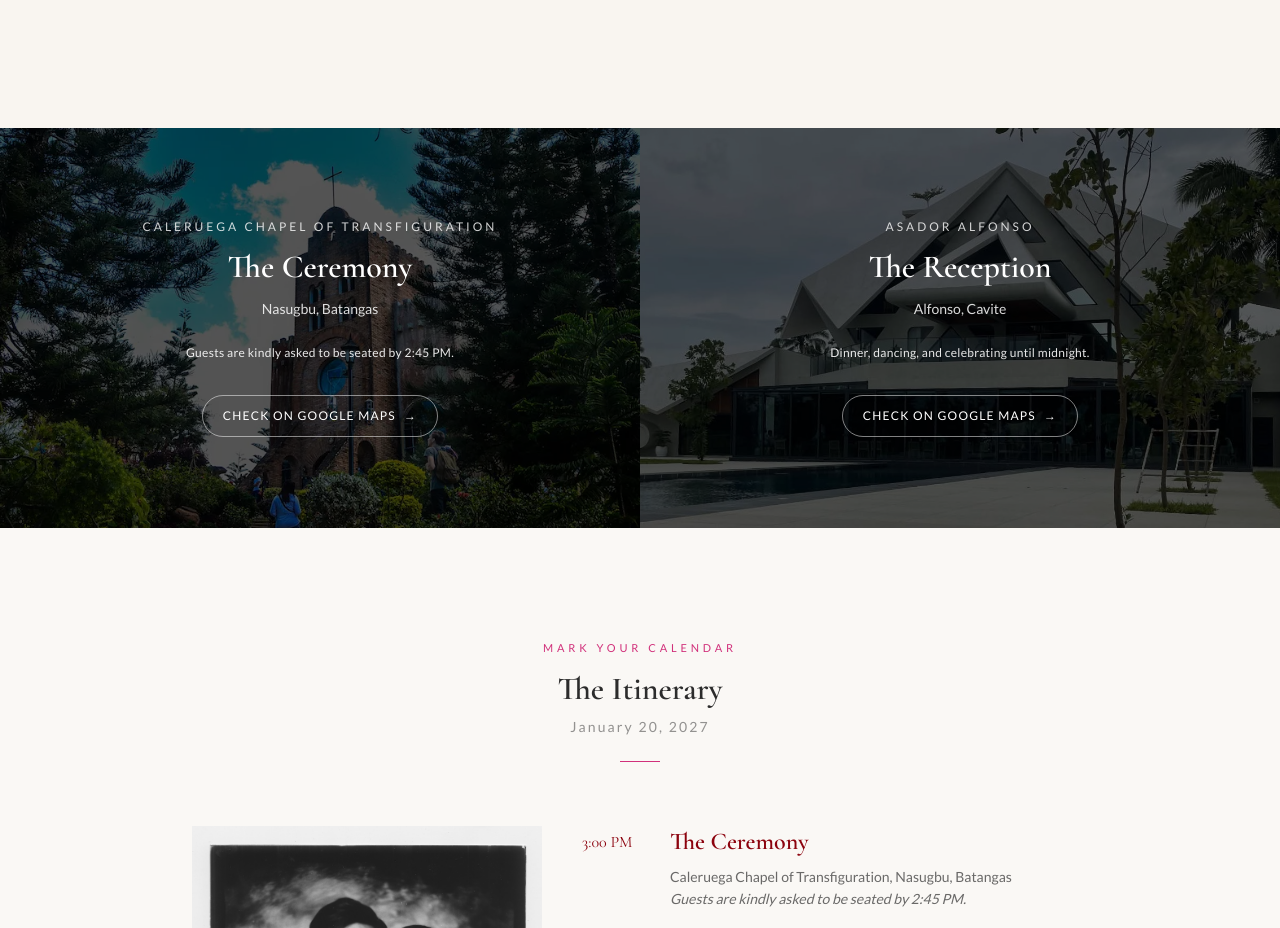
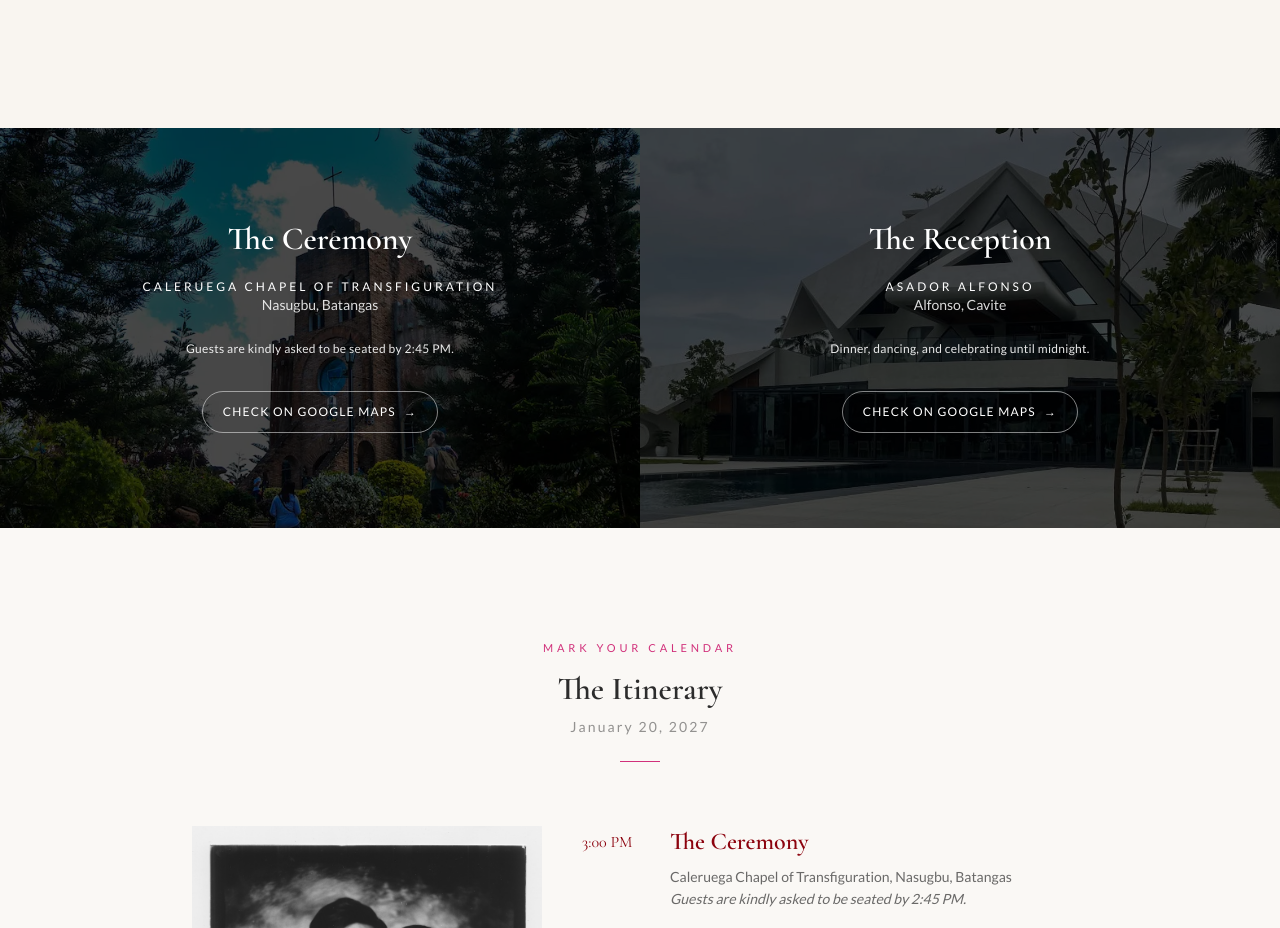
Before and after one commit to miggy2129/wedding-website, a Next.js app: page / in a window 1280 px wide. Shown: the part 2920-3848 px from the top of the page. Built offline with nearby package versions, Linux system fonts and the light colour scheme.

Commit message:
applied changes to location to have venue after the title

```diff
--- a/src/components/Events.tsx
+++ b/src/components/Events.tsx
@@ -60,15 +60,15 @@ export default function Events() {
             className="relative isolate flex min-h-[28rem] items-center justify-center overflow-hidden bg-cover bg-top px-6 py-16 text-center text-white md:min-h-[25rem]"
             style={{ backgroundImage: `url("${location.image}")` }}
           >
-            <div aria-hidden="true" className="absolute inset-0 bg-black/65" />
+            <div aria-hidden="true" className="absolute inset-0 bg-black/70" />
             <div className="relative z-10 max-w-xl">
-              <p className="mb-4 font-lato text-xs uppercase tracking-[0.25em] text-white/80">
-                {location.venue}
-              </p>
               <h2 className="font-serif text-5xl font-light md:text-6xl">
                 {location.title}
               </h2>
-              <p className="mt-4 font-lato text-sm text-white/85">
+               <p className="mt-6 font-lato text-xs uppercase tracking-[0.25em] text-white">
+                {location.venue}
+              </p>
+              <p className="mb-4 font-lato text-sm text-white/85">
                 {location.address}
               </p>
               <p className="mx-auto mt-6 max-w-sm font-lato text-xs leading-relaxed tracking-wide text-white/90">
```
